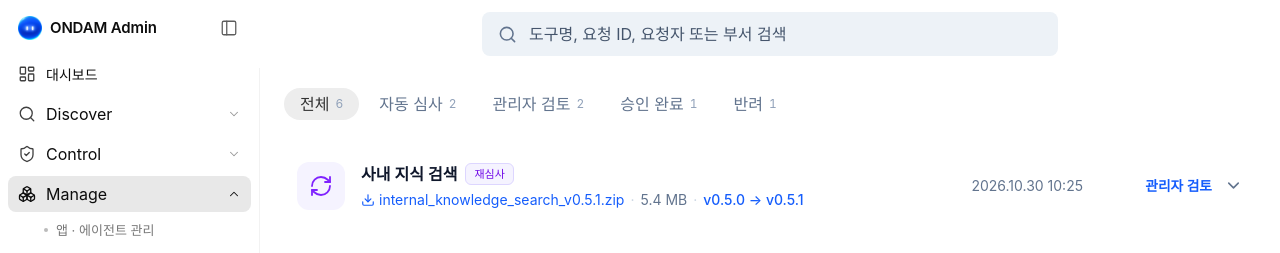
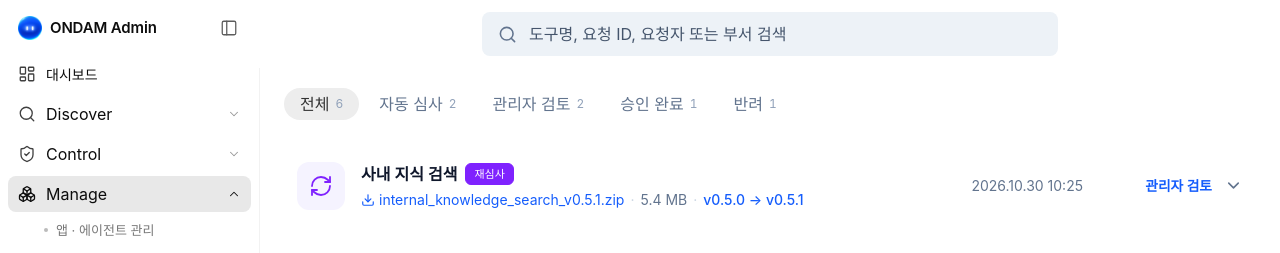
Before and after one commit to office-c2lab/Onadm_AI_Front, a React (Vite) app: page /admin/manage/security in a window 1280 px wide. Shown: the top 253 px of the page. Built offline with nearby package versions, Linux system fonts and the light colour scheme.

Commit message:
feat : 도구 등록 재심사 상태 추가

```diff
--- a/src/pages/admin/manage/security/SecurityPage.jsx
+++ b/src/pages/admin/manage/security/SecurityPage.jsx
@@ -161,7 +161,7 @@ export default function SecurityPage() {
                             {item.name}
                           </strong>
                           <span
-                            className={`shrink-0 rounded-md border px-2 py-0.5 text-[11px] font-medium ${isResubmission ? 'border-violet-200 bg-violet-50 text-violet-700' : item.requestType === '업데이트' ? 'border-blue-600 bg-blue-600 text-white' : 'border-slate-200 bg-white text-slate-600'}`}
+                            className={`shrink-0 rounded-md border px-2 py-0.5 text-[11px] font-medium ${isResubmission ? 'border-violet-600 bg-violet-600 text-white' : item.requestType === '업데이트' ? 'border-blue-600 bg-blue-600 text-white' : 'border-slate-200 bg-white text-slate-600'}`}
                           >
                             {item.requestType}
                           </span>
```
